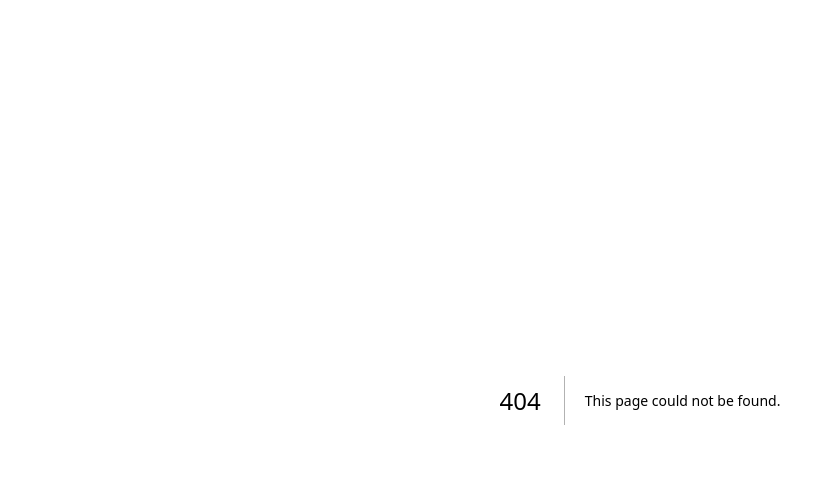
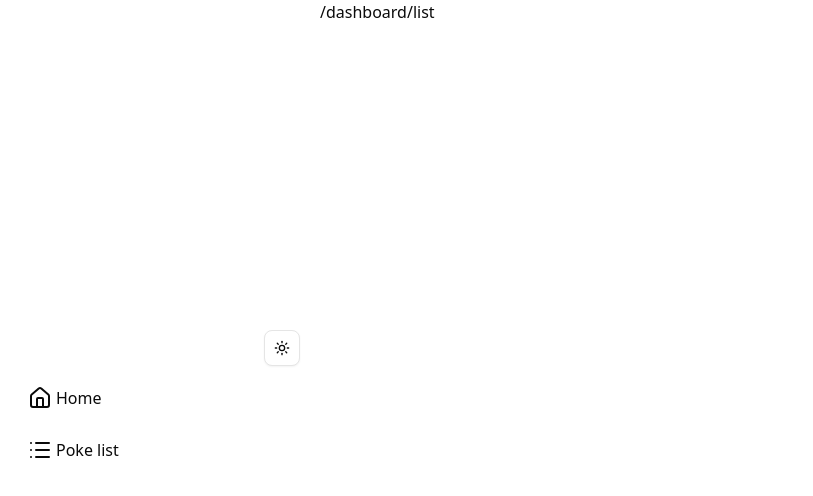
Before and after one commit to Adr1Est/poke-info, a Next.js app: page /dashboard/list in a window 1280 px wide. Before the commit this address had no page. Shown: the top 496 px of the page, without its empty margins (0-813 px from the left). Built offline with nearby package versions, Linux system fonts and the light colour scheme.

Commit message:
dashboard/list

```diff
--- /dev/null
+++ b/app/dashboard/list/page.tsx
@@ -0,0 +1,7 @@
+export default function Dashboard(){
+  return (
+    <div>
+      <p>/dashboard/list</p>
+    </div>
+  )
+}
```
